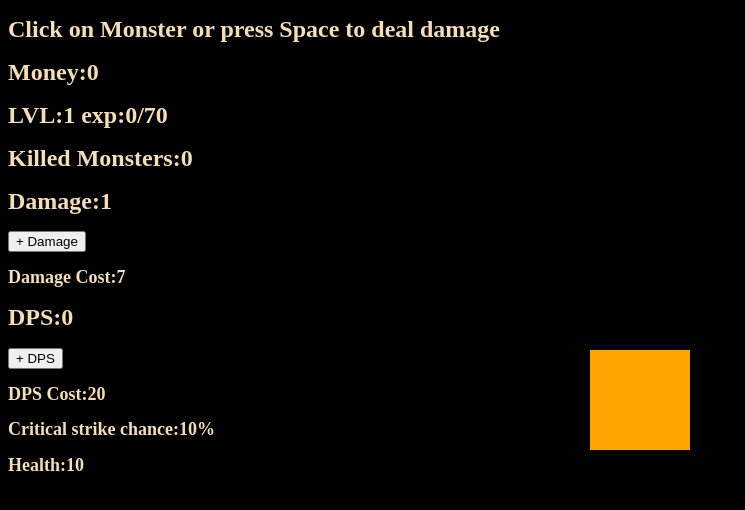
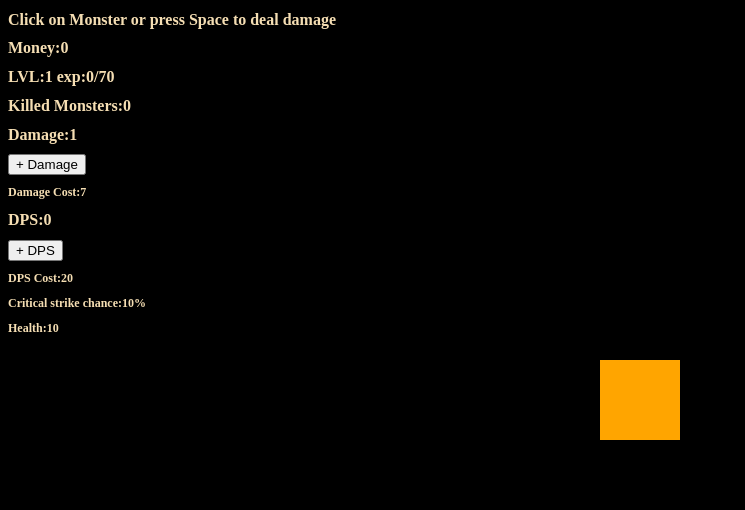
Before and after one commit to Mtutka/ClickerGame, a plain HTML site: page index.html in a window 1280 px wide. Shown: the whole page, without its empty margins (0-745 px from the left). Drawn offline with Linux system fonts and the light colour scheme.

Commit message:
Minified

```diff
--- a/index.html
+++ b/index.html
@@ -9,7 +9,7 @@
         background-color: black;
         color: wheat;
         font-style: arial;
-        font-size: 12px;
+        font-size: 8px;
       }
 
       h1:active,
@@ -19,11 +19,11 @@
       }
 
       div {
-        width: 100px;
-        height: 100px;
+        width: 80px;
+        height: 80px;
         position: fixed;
-        top: calc(50% - 50px);
-        left: calc(50% - 50px);
+        top: calc(50% - 40px);
+        left: calc(50% - 40px);
         background-color: blueviolet;
       }
 
```
